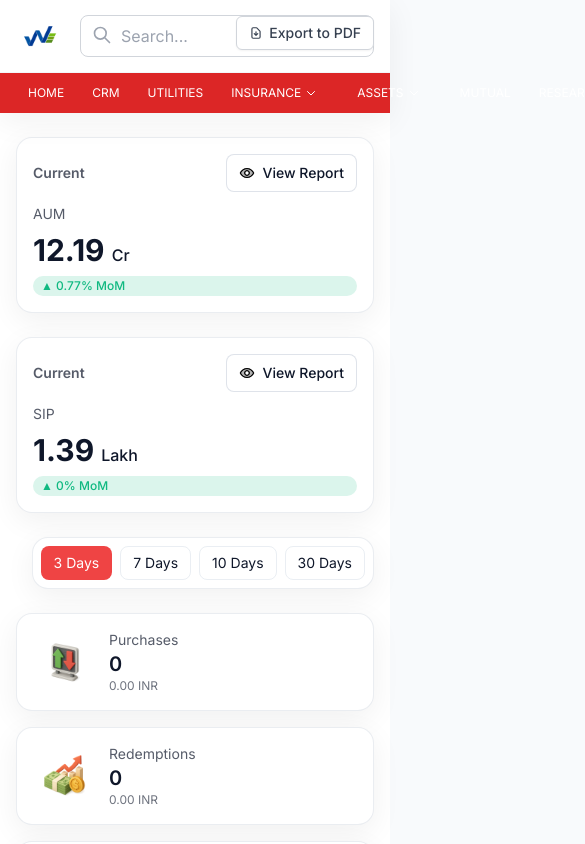
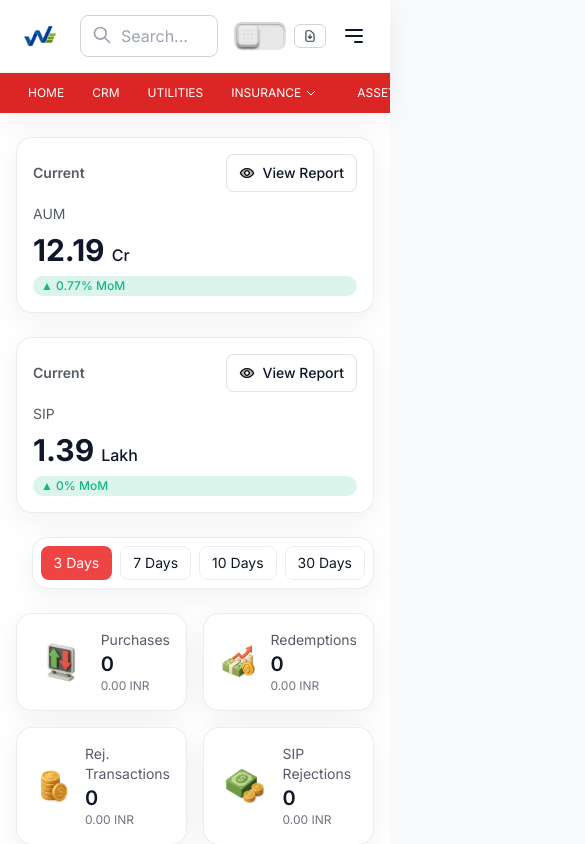
Before and after one commit to 051188-rk/ppy-assignment, a Next.js app: page / in a window 390 px wide. Shown: the top 844 px of the page, 585 px wide, since content can reach past the window. Built offline with nearby package versions, Linux system fonts and the light colour scheme.

Commit message:
mobile responsiveness added

```diff
--- a/src/app/components/Navbar.jsx
+++ b/src/app/components/Navbar.jsx
@@ -2,6 +2,9 @@
 import { useState } from "react";
 import ThemeToggle from "./ThemeToggle";
 import Image from "next/image";
+import PdfExportButton from "./PdfExportButton";
+import { jsPDF } from 'jspdf';
+import html2canvas from 'html2canvas';
 
 const menuItems = [
   { id: 1, name: "HOME" },
@@ -33,7 +36,7 @@ const menuItems = [
   }
 ];
 
-// SVG Icons data - Using actual SVGs from the icons folder
+// SVG Icons data
 const navIcons = [
   {
     id: 1,
@@ -103,14 +106,51 @@ const navIcons = [
   }
 ];
 
-export default function Navbar() {
+export default function Navbar({ dashboardRef }) {
   const [hoveredItem, setHoveredItem] = useState(null);
+  const [isMobileMenuOpen, setIsMobileMenuOpen] = useState(false);
+  const [redBarActiveDropdown, setRedBarActiveDropdown] = useState(null);
+
+  const toggleMobileMenu = () => {
+    setIsMobileMenuOpen(!isMobileMenuOpen);
+  };
+
+  const handleRedBarDropdownClick = (id) => {
+    setRedBarActiveDropdown(redBarActiveDropdown === id ? null : id);
+  };
+
+  const exportToPdf = async () => {
+    if (!dashboardRef?.current) return;
+
+    // Create a new PDF with A4 dimensions (in mm)
+    const pdf = new jsPDF({
+      orientation: 'portrait',
+      unit: 'mm',
+      format: 'a4'
+    });
+
+    // Convert the dashboard content to an image
+    const canvas = await html2canvas(dashboardRef.current, {
+      scale: 2,
+      useCORS: true,
+      logging: false,
+      backgroundColor: '#ffffff',
+    });
+
+    const imgData = canvas.toDataURL('image/png');
+    const imgWidth = 190;
+    const imgHeight = (canvas.height * imgWidth) / canvas.width;
+
+    pdf.addImage(imgData, 'PNG', 10, 10, imgWidth, imgHeight);
+    pdf.save(`financial_report_${new Date().toISOString().slice(0, 10)}.pdf`);
+  };
+
   return (
     <header className="sticky top-0 z-40 shadow-soft">
       {/* Top bar with logo, search, and controls */}
       <div className="bg-white dark:bg-[var(--card)] border-b border-slate-200/40 dark:border-white/10 relative z-40">
-        <div className="mx-auto max-w-7xl px-4 py-3 flex items-center gap-4">
-          {/* Logo - Made even bigger */}
+        <div className="mx-auto max-w-7xl px-4 py-3 flex items-center justify-between gap-4">
+          {/* Logo */}
           <div className="flex-shrink-0">
             <Image
               src="/logo.png"
@@ -122,8 +162,8 @@ export default function Navbar() {
             />
           </div>
 
-          {/* Search bar - moved to left */}
-          <div className="flex-1 max-w-xl">
+          {/* Search bar - centered on mobile, moves to left on md+ */}
+          <div className="flex-1 max-w-xl hidden md:block">
             <div className="relative">
               <input
                 type="text"
@@ -147,7 +187,46 @@ export default function Navbar() {
             </div>
           </div>
 
-          {/* Icons with theme-aware SVGs and bottom tooltips */}
+          {/* Mobile-only search bar, icons, and menu button */}
+          <div className="flex-1 max-w-xl md:hidden">
+            <div className="relative">
+              <input
+                type="text"
+                placeholder="Search..."
+                className="w-full pl-10 pr-4 py-2 rounded-lg border border-gray-300 dark:border-gray-600 bg-white dark:bg-gray-800 text-gray-900 dark:text-white focus:outline-none focus:ring-2 focus:ring-blue-500 focus:border-transparent"
+              />
+              <svg
+                className="absolute left-3 top-2.5 h-5 w-5 text-gray-400"
+                fill="none"
+                stroke="currentColor"
+                viewBox="0 0 24 24"
+                xmlns="http://www.w3.org/2000/svg"
+              >
+                <path
+                  strokeLinecap="round"
+                  strokeLinejoin="round"
+                  strokeWidth={2}
+                  d="M21 21l-6-6m2-5a7 7 0 11-14 0 7 7 0 0114 0z"
+                />
+              </svg>
+            </div>
+          </div>
+
+          <div className="flex items-center gap-2 md:hidden">
+            <ThemeToggle />
+            <PdfExportButton onExport={exportToPdf} size="sm" label="" />
+            <button
+              onClick={toggleMobileMenu}
+              className="p-2 rounded-full hover:bg-gray-100 dark:hover:bg-gray-700 transition-colors"
+              aria-label="Toggle menu"
+            >
+              <svg className="w-6 h-6" fill="none" stroke="currentColor" viewBox="0 0 24 24" xmlns="http://www.w3.org/2000/svg">
+                <path strokeLinecap="round" strokeLinejoin="round" strokeWidth={2} d="M4 6h16M4 12h16m-7 6h7"></path>
+              </svg>
+            </button>
+          </div>
+
+          {/* Desktop Icons with theme-aware SVGs and bottom tooltips */}
           <div className="hidden md:flex items-center gap-1 ml-4">
             {navIcons.map((icon) => (
               <div key={icon.id} className="relative group">
@@ -176,9 +255,10 @@ export default function Navbar() {
               </div>
             ))}
 
-            {/* Theme Toggle */}
-            <div className="ml-2">
+            {/* Theme Toggle and Export to PDF on desktop */}
+            <div className="ml-2 flex items-center gap-2">
               <ThemeToggle />
+              <PdfExportButton onExport={exportToPdf} />
             </div>
 
             {/* Logout Button */}
@@ -205,18 +285,53 @@ export default function Navbar() {
         </div>
       </div>
 
-      {/* Red strip menu - Made more compact */}
+      {/* Mobile Menu Dropdown */}
+      <div className={`md:hidden absolute w-full bg-white dark:bg-gray-800 shadow-md transition-transform duration-300 ease-in-out ${isMobileMenuOpen ? 'translate-y-0 opacity-100' : '-translate-y-full opacity-0'}`}>
+        <div className="px-4 py-3 border-b dark:border-gray-700">
+          <div className="flex flex-wrap gap-2 justify-center">
+            {navIcons.map((icon) => (
+              <div key={icon.id} className="relative group">
+                <button
+                  className="p-2 rounded-full hover:bg-gray-100 dark:hover:bg-gray-700 transition-colors"
+                  aria-label={icon.alt}
+                >
+                  <div className="w-6 h-6 flex items-center justify-center">
+                    <Image
+                      src={icon.path}
+                      alt={icon.alt}
+                      width={24}
+                      height={24}
+                      className="w-full h-full object-contain dark:invert opacity-80 hover:opacity-100 transition-opacity"
+                      aria-hidden="true"
+                    />
+                  </div>
+                </button>
+                <div className="absolute z-50 left-1/2 transform -translate-x-1/2 mt-2 w-max">
+                  <div className="bg-gray-800 text-white text-xs rounded py-1 px-2 whitespace-nowrap opacity-0 group-hover:opacity-100 transition-opacity duration-200 pointer-events-none shadow-lg">
+                    {icon.title}
+                    <div className="absolute -top-1 left-1/2 -translate-x-1/2 w-2 h-2 bg-gray-800 transform rotate-45"></div>
+                  </div>
+                </div>
+              </div>
+            ))}
+          </div>
+        </div>
+      </div>
+
+      {/* Red strip menu */}
       <nav className="bg-red-600 text-white text-xs">
-        <div className="mx-auto max-w-7xl px-4 flex gap-1 py-1.5 overflow-visible relative z-40">
+        <div className="mx-auto max-w-7xl px-4 flex gap-1 py-1.5 overflow-x-auto md:overflow-visible relative z-40">
           {menuItems.map((item) => (
             <div
               key={item.id}
-              className={`relative ${item.hasDropdown ? 'pr-4' : ''}`}
+              className={`relative flex-shrink-0 ${item.hasDropdown ? 'pr-4' : ''}`}
               onMouseEnter={() => setHoveredItem(item.id)}
               onMouseLeave={() => setHoveredItem(null)}
             >
               <button
+                type="button"
                 className={`px-3 py-1.5 rounded hover:bg-red-700 transition-colors flex items-center whitespace-nowrap ${item.hasDropdown ? 'pr-2' : ''}`}
+                onClick={() => handleRedBarDropdownClick(item.id)}
               >
                 {item.name}
                 {item.hasDropdown && (
@@ -226,7 +341,7 @@ export default function Navbar() {
                 )}
               </button>
 
-              {item.hasDropdown && hoveredItem === item.id && (
+              {item.hasDropdown && (hoveredItem === item.id || redBarActiveDropdown === item.id) && (
                 <div className="absolute left-0 mt-0 w-48 bg-white dark:bg-gray-800 rounded-b-md shadow-xl py-1 z-[60] border border-gray-200 dark:border-gray-700">
                   {item.items.map((subItem, index) => (
                     <a
--- a/src/app/page.js
+++ b/src/app/page.js
@@ -7,7 +7,6 @@ import Navbar from "./components/Navbar";
 import Card from "./components/Card";
 import TimeFilterBar from "./components/TimeFilterBar";
 import StatCard from "./components/StatCard";
-import PdfExport from "./components/PdfExport";
 import ReportModal from "./components/ReportModal";
 import ChartSkeleton from "./components/ChartSkeleton";
 import { jsPDF } from 'jspdf';
@@ -123,11 +122,7 @@ export default function Page() {
 
   return (
     <div className="min-h-screen bg-gray-50 dark:bg-gray-900">
-      <Navbar />
-
-      <div className="fixed top-4 right-4 z-50">
-        <PdfExport dashboardRef={dashboardRef} />
-      </div>
+      <Navbar dashboardRef={dashboardRef} />
 
       <main ref={dashboardRef} className="mx-auto max-w-7xl px-4 py-6 space-y-6 bg-white dark:bg-gray-900">
         <div className="grid grid-cols-1 md:grid-cols-2 gap-6">
@@ -202,7 +197,7 @@ export default function Page() {
           <TimeFilterBar onChange={setRange} />
         </div>
 
-        <div className="grid md:grid-cols-5 gap-4">
+        <div className="grid grid-cols-2 sm:grid-cols-3 md:grid-cols-5 gap-4">
           <StatCard
             loading={loadingStats}
             icon="/pic1.png"
@@ -240,7 +235,7 @@ export default function Page() {
           />
         </div>
 
-        <div className="grid lg:grid-cols-3 gap-4">
+        <div className="grid grid-cols-1 md:grid-cols-2 lg:grid-cols-3 gap-4">
           <div ref={clientsChartRef}>
             <Card
               title="CLIENTS"
```
Also changed, not shown: src/app/globals.css (+4 -3 lines).
